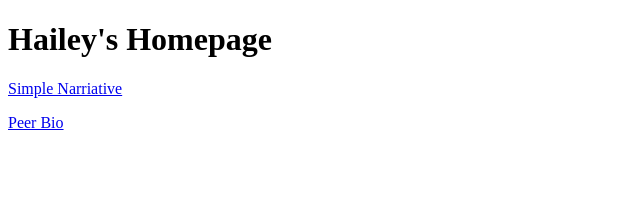
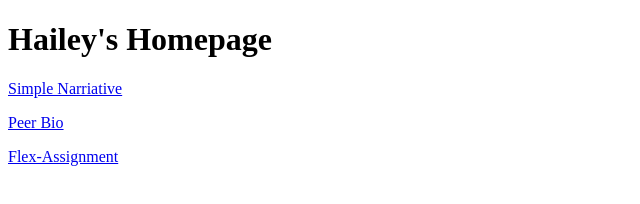
Before and after one commit to Hailey-Seol/Hailey-Seol.github.io, a plain HTML site: page index.html in a window 1280 px wide. Shown: the whole page, without its empty margins (0-640 px from the left). Drawn offline with Linux system fonts and the light colour scheme.

Commit message:
added flex assignment

```diff
--- a/index.html
+++ b/index.html
@@ -10,5 +10,6 @@
     <h1>Hailey's Homepage</h1>
     <p><a href="simple-narriative">Simple Narriative</a></p>
     <p><a href="peer-bio">Peer Bio</a></p>
+    <p><a href="flex-assignment">Flex-Assignment</a></p>
 </body>
 </html>
```
